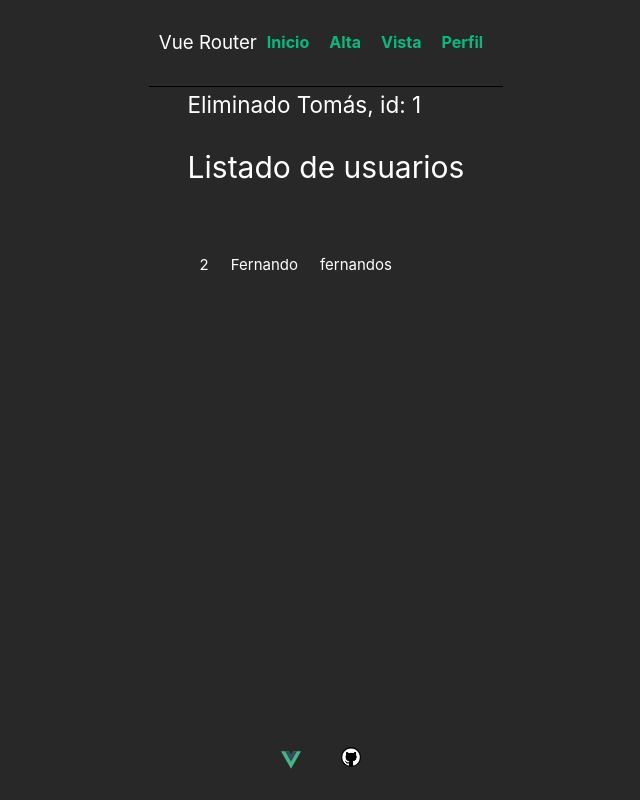
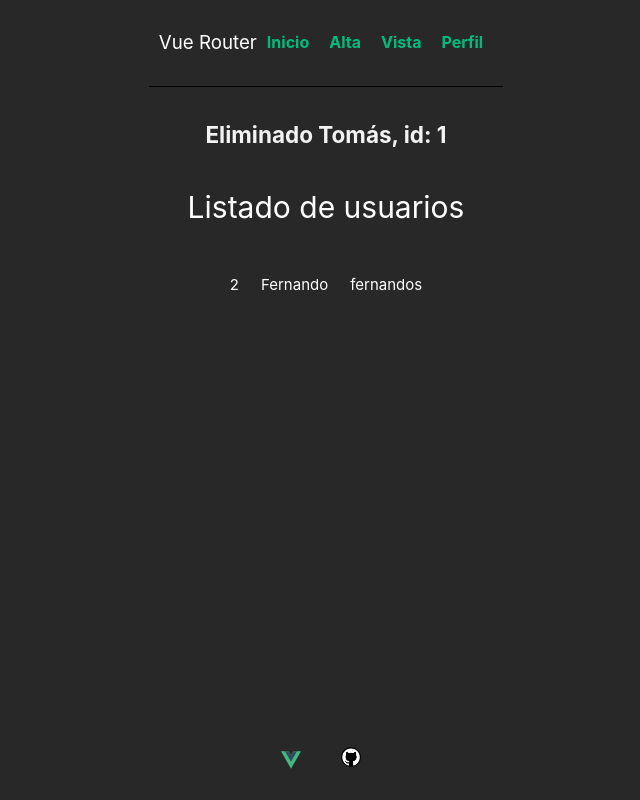
Before and after one commit to tjaj0001/vue-router, a Vue app in the folder vuerouter/: page /borrado/1 in a window 1280 px wide. Shown: the whole page, without its empty margins (314-954 px from the left). Built offline with nearby package versions, Linux system fonts and the light colour scheme.

Commit message:
estilos borrado

```diff
--- a/vuerouter/src/assets/main.css
+++ b/vuerouter/src/assets/main.css
@@ -53,7 +53,7 @@ h1 {
   display: flex;
   justify-content: center;
   margin-top: 20px;
-  margin-bottom: 50px;
+  margin-bottom: 30px;
 }
 
 input {
--- a/vuerouter/src/components/BorradoUsuarios.vue
+++ b/vuerouter/src/components/BorradoUsuarios.vue
@@ -20,7 +20,8 @@ export default {
 </script>
 
 <template>
-  <div v-if="usuario" >
+  <div class="error"
+       v-if="usuario" >
     <h2>Eliminado {{usuario.nombre}}, id: {{usuario.id}}</h2>
     <h1>Listado de usuarios</h1>
 
```
